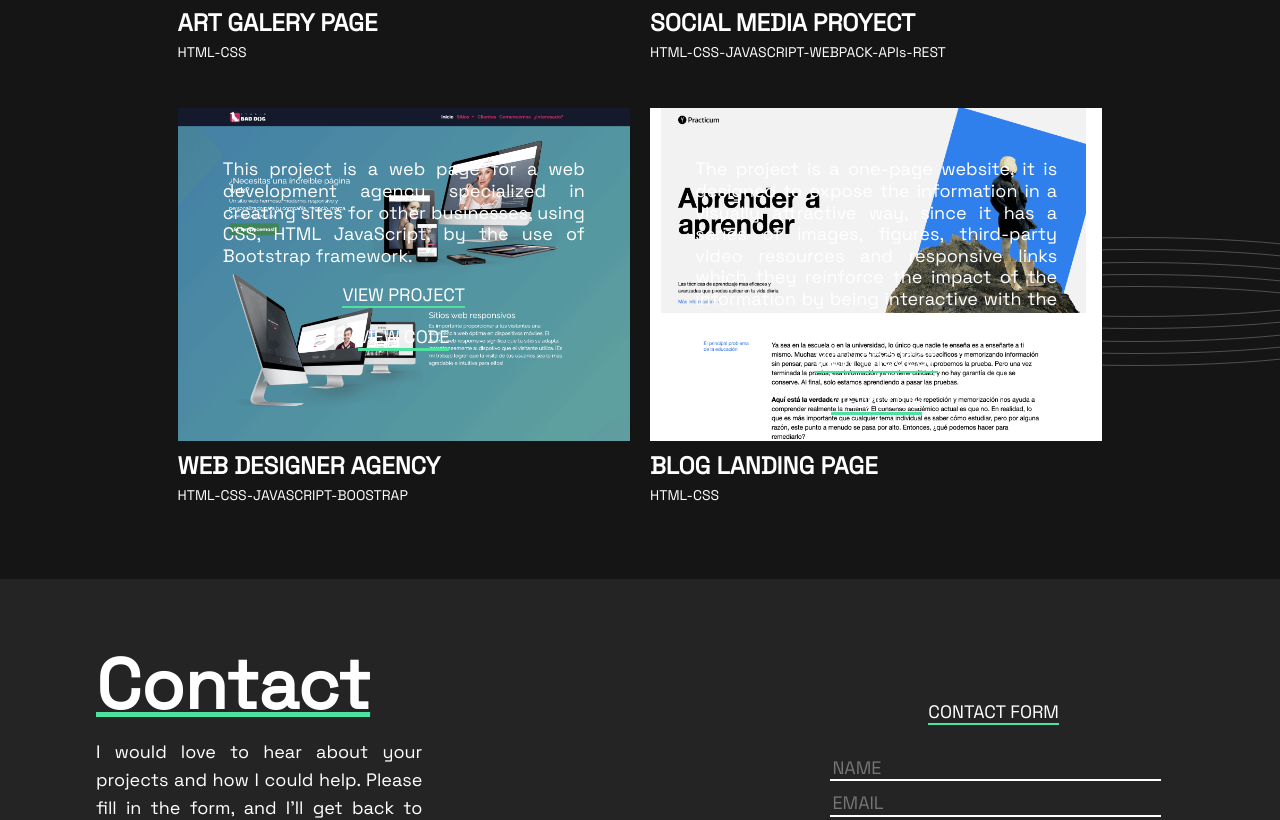
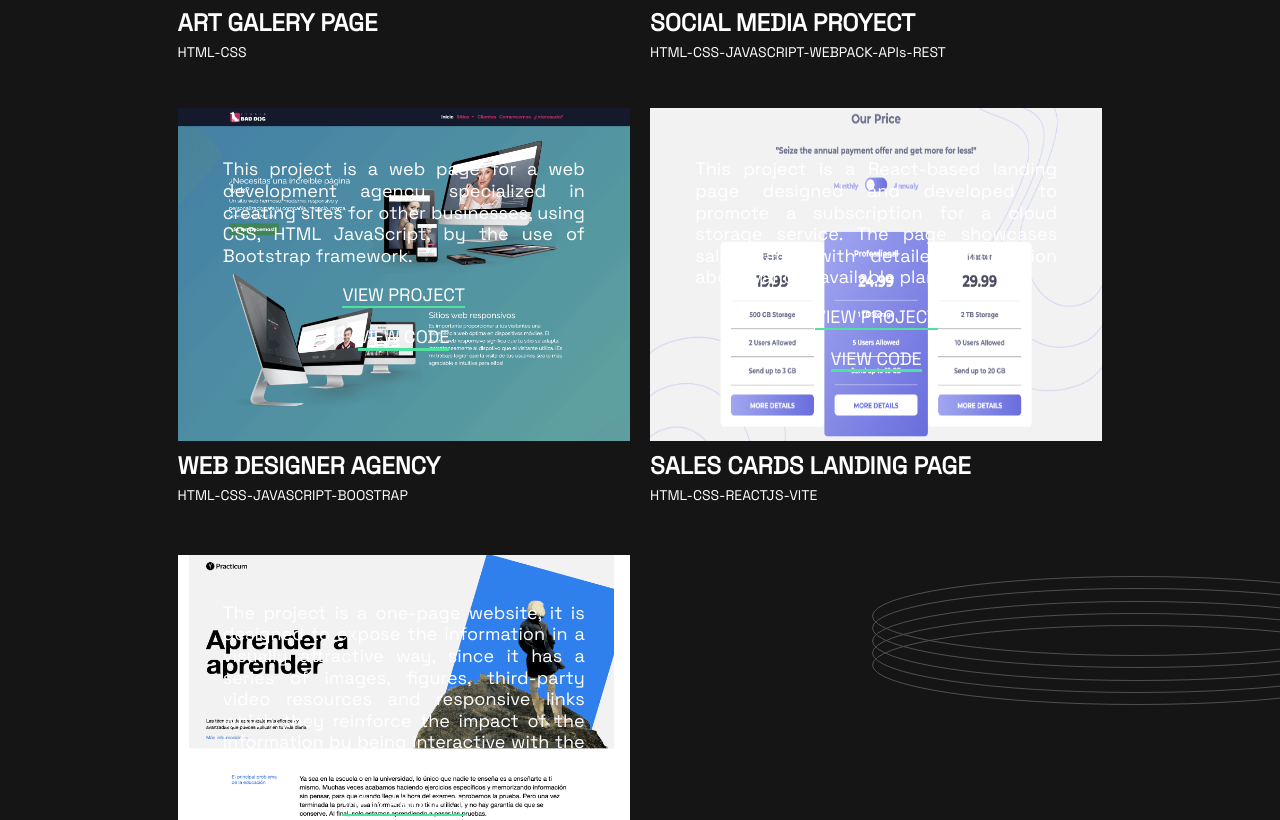
Before and after one commit to aldonava09/portfolio, a React (Create React App) app: page / in a window 1280 px wide. Shown: the part 1744-2564 px from the top of the page. Built offline with nearby package versions, Linux system fonts and the light colour scheme.

Commit message:
add new project

```diff
--- a/package.json
+++ b/package.json
@@ -2,7 +2,7 @@
   "name": "portfolio",
   "version": "0.1.0",
   "private": true,
-  "homepage": "http://aldonava09.giyhub.io/portfolio",
+  "homepage": "http://aldonava09.github.io/portfolio",
   "dependencies": {
     "@testing-library/jest-dom": "^5.16.5",
     "@testing-library/react": "^13.4.0",
--- a/src/components/main/projects/projects.js
+++ b/src/components/main/projects/projects.js
@@ -5,6 +5,7 @@ import Rings from '../../../images/pattern-rings.svg';
 import artPageImg from '../../../images/proyecto-pagina-galeria-arte.png';
 import socialMediaImg from '../../../images/proyecto-red-social.png';
 import agencyPageImg from '../../../images/proyecto-pagina-agencia.png';
+import salesCardPageImg from '../../../images/proyecto-tarjetas-venta.png';
 import landingPageBlogImg from '../../../images/proyecto-pagina-blog.png';
 
 const projectsSet = [
@@ -33,6 +34,14 @@ const projectsSet = [
       projectDescription: 'This project is a web page for a web development agency specialized in creating sites for other businesses, using CSS, HTML JavaScript, by the use of Bootstrap framework.'
     },
     {
+      image: salesCardPageImg,
+      name: 'SALES CARDS LANDING PAGE',
+      technologies: 'HTML-CSS-REACTJS-VITE',
+      projectLink: 'https://aldonava09.github.io/project-sales-card/',
+      codeLink: 'https://github.com/aldonava09/project-sales-card',
+      projectDescription: 'This project is a React-based landing page designed and developed to promote a subscription for a cloud storage service. The page showcases sales cards with detailed information about various available plans.'
+    },
+    {
       image: landingPageBlogImg,
       name: 'BLOG LANDING PAGE',
       technologies: 'HTML-CSS',
```
Also changed, not shown: src/images/proyecto-tarjetas-venta.png (added).
